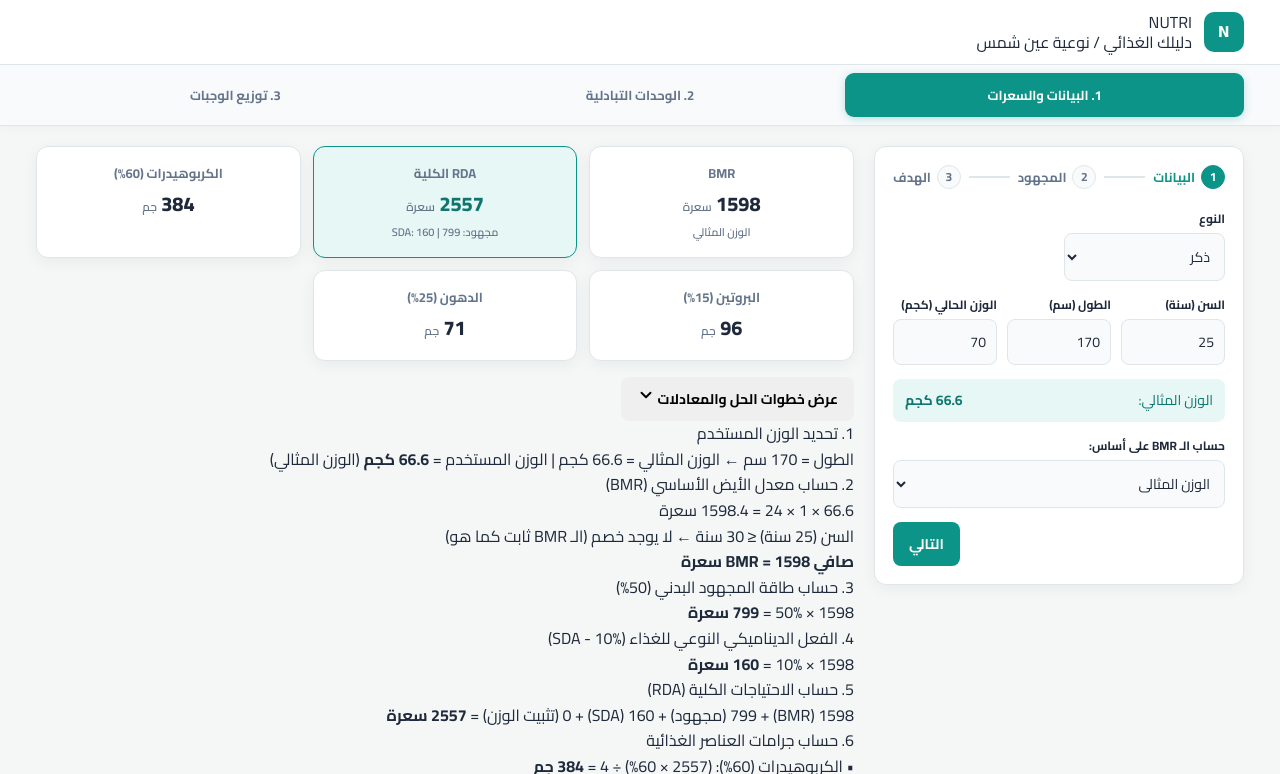
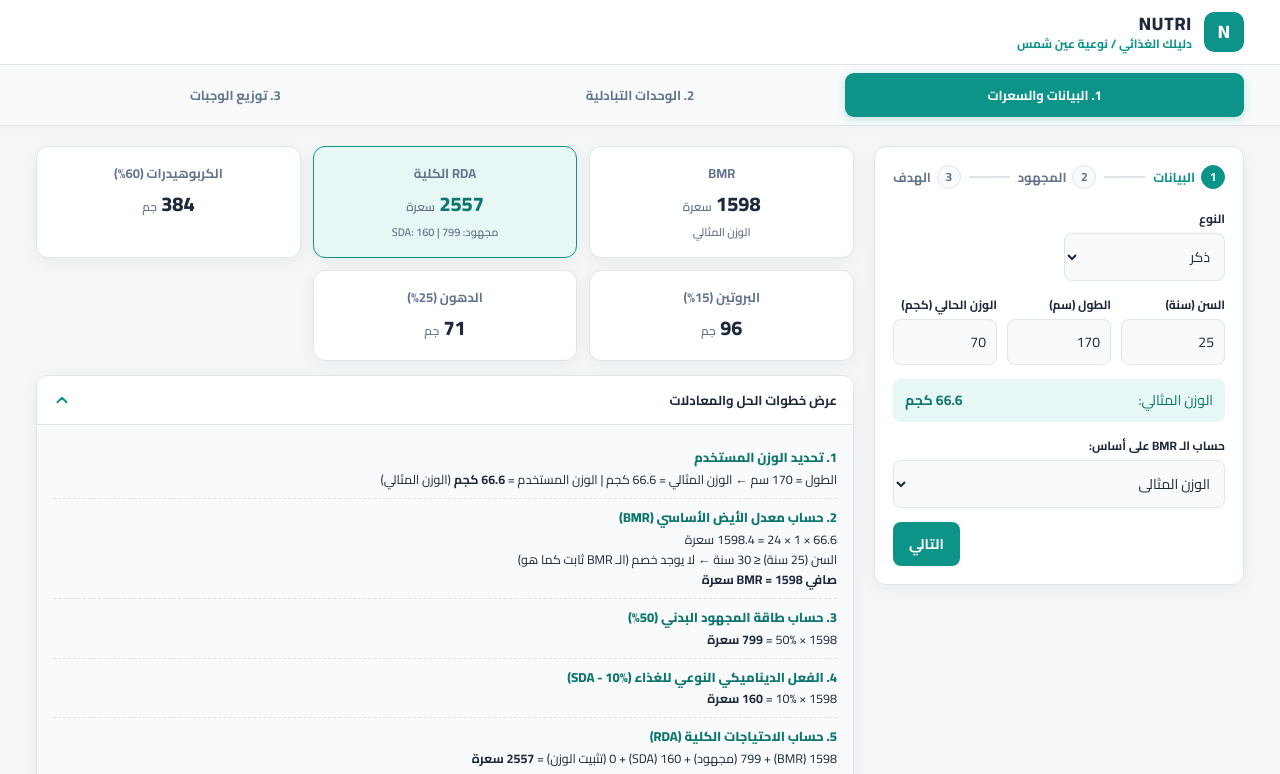
Before and after one commit to mahmoud82l/Mizan, a plain HTML site: page index.html in a window 1280 px wide. Both pictures are taken after a click on the button "عرض خطوات الحل والمعادلات". Shown: the top 774 px of the page. Drawn offline with Linux system fonts and the light colour scheme.

Commit message:
Refactor styles in style.css for better layout
Updated font sizes and margins for various elements. Added styles for steps accordion and its components.

```diff
--- a/style.css
+++ b/style.css
@@ -73,11 +73,10 @@ input, select {
   background: var(--primary);
   color: #ffffff;
   font-weight: 800;
-  font-size: 16px;
+  font-size: 18px;
   display: flex;
   align-items: center;
   justify-content: center;
-  letter-spacing: 0.5px;
 }
 
 .brand-text {
@@ -86,17 +85,17 @@ input, select {
   line-height: 1.25;
 }
 
-.brand-ar {
-  font-size: 17px;
+.brand-main {
+  font-size: 18px;
   font-weight: 800;
   color: var(--text);
+  letter-spacing: 0.8px;
 }
 
-.brand-en {
+.brand-sub {
   font-size: 12px;
   font-weight: 700;
   color: var(--primary);
-  letter-spacing: 0.4px;
 }
 
 .tabs-nav {
@@ -337,7 +336,7 @@ button {
   display: grid;
   grid-template-columns: repeat(3, 1fr);
   gap: 12px;
-  margin-bottom: 16px;
+  margin-bottom: 14px;
 }
 
 .stat-card {
@@ -382,6 +381,74 @@ button {
   color: var(--muted);
   margin-top: 4px;
   font-weight: 600;
+}
+
+.steps-accordion {
+  background: var(--surface);
+  border: 1px solid var(--border);
+  border-radius: var(--radius);
+  box-shadow: var(--shadow);
+  overflow: hidden;
+  margin-bottom: 14px;
+}
+
+.accordion-toggle {
+  width: 100%;
+  background: var(--surface);
+  color: var(--text);
+  padding: 12px 16px;
+  display: flex;
+  align-items: center;
+  justify-content: space-between;
+  font-size: 13px;
+  font-weight: 700;
+  border-radius: 0;
+}
+
+.accordion-toggle:hover {
+  background: var(--surface-alt);
+}
+
+.chevron-icon {
+  color: var(--primary);
+  transition: transform 0.25s ease;
+}
+
+.steps-accordion.open .chevron-icon {
+  transform: rotate(180deg);
+}
+
+.accordion-body {
+  display: none;
+  padding: 14px 16px;
+  border-top: 1px solid var(--border);
+  background: var(--surface-alt);
+  font-size: 13px;
+}
+
+.steps-accordion.open .accordion-body {
+  display: block;
+}
+
+.math-step-item {
+  padding: 8px 0;
+  border-bottom: 1px dashed var(--border);
+}
+
+.math-step-item:last-child {
+  border-bottom: none;
+  padding-bottom: 0;
+}
+
+.math-step-title {
+  font-weight: 800;
+  color: var(--primary-dark);
+  margin-bottom: 2px;
+}
+
+.math-step-detail {
+  color: var(--text);
+  font-size: 12.5px;
 }
 
 .card-head {
```
